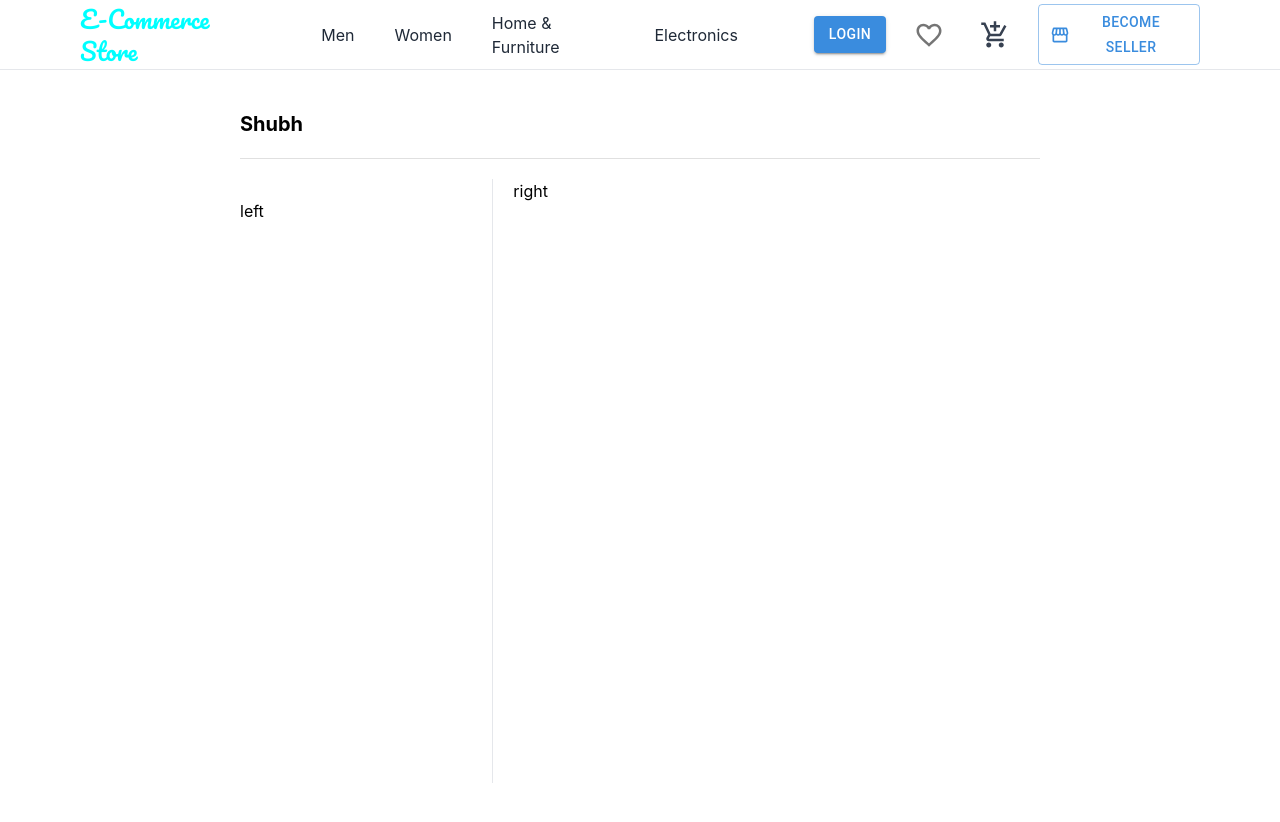
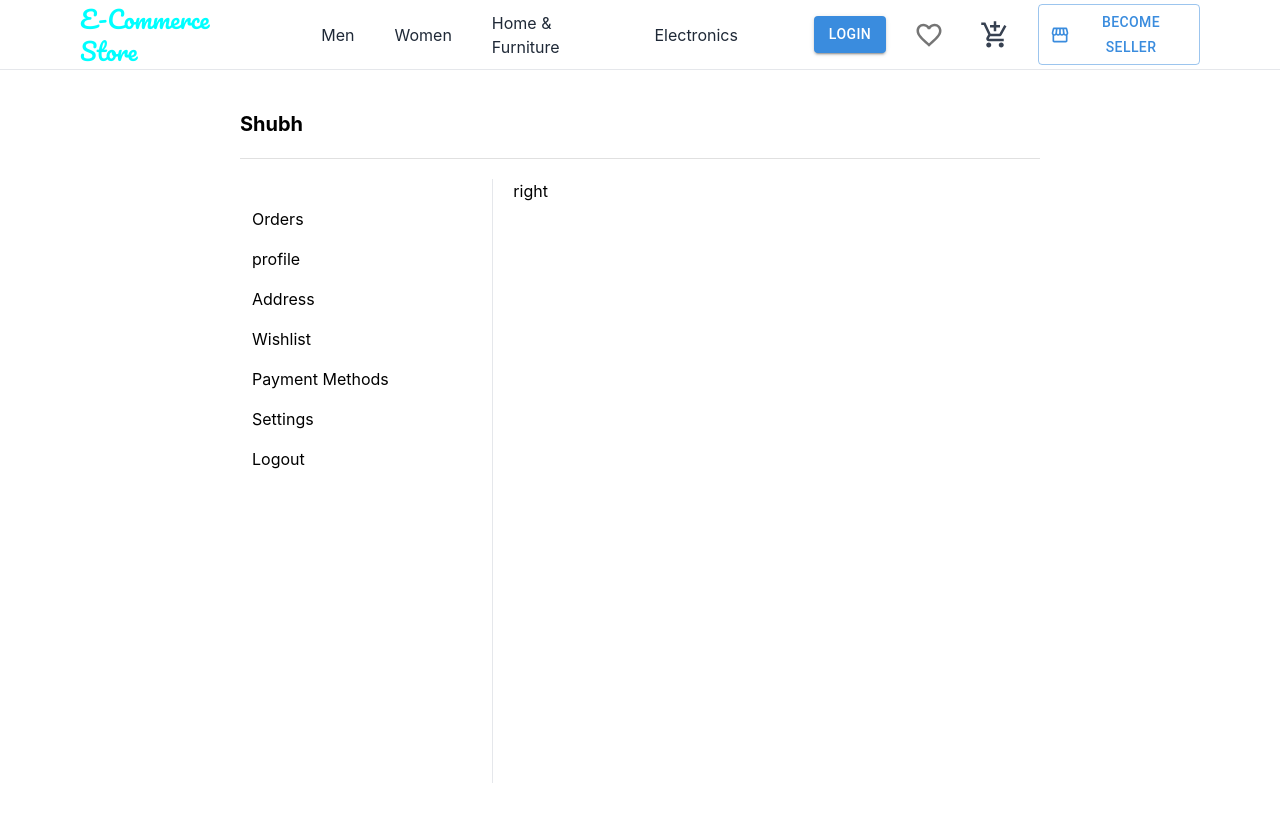
Before and after one commit to shubhcoding01/ecomproject, a React (Create React App) app: page /account/logout in a window 1280 px wide. Shown: the top 822 px of the page. Built offline with nearby package versions, Linux system fonts and the light colour scheme; some icons are missing.

Commit message:
Render menu items in Account component sidebar

```diff
--- a/src/customer/pages/Account/Account.tsx
+++ b/src/customer/pages/Account/Account.tsx
@@ -22,7 +22,12 @@ const Account = () => {
         <Divider/>
         <div className='grid grid-cols-1 lg:grid-cols-3 gap-5 pt-5 lg:min-h-[78vh]'>
             <section className='col-span-1 lg:border-r lg:pr-5 py-5 h-full'>
-                left
+                {menu.map((item) => (
+                    <div key={item.name}
+                    className='py-2 px-3 hover:bg-gray-100 rounded-md cursor-pointer'>
+                            <a href="{item.path}">{item.name}</a>
+                            </div>
+                ))}
             </section>
             <section className='right'>
                 right
```
